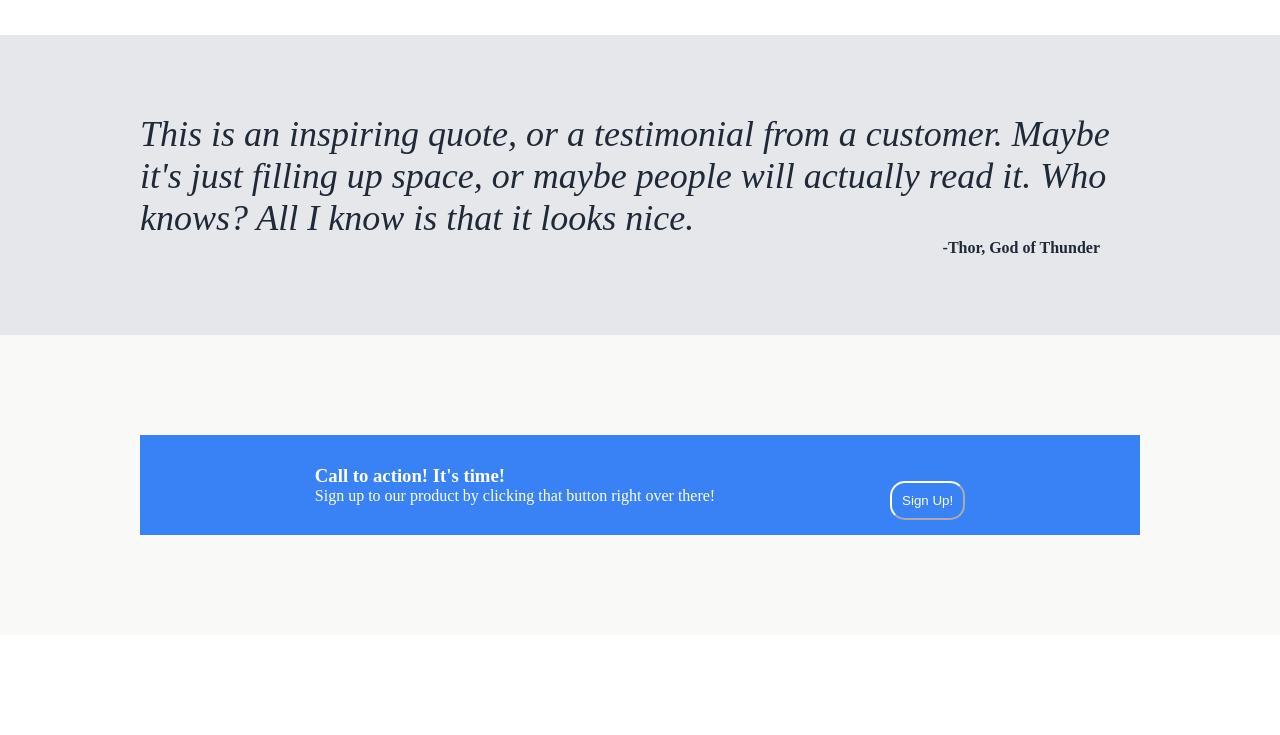
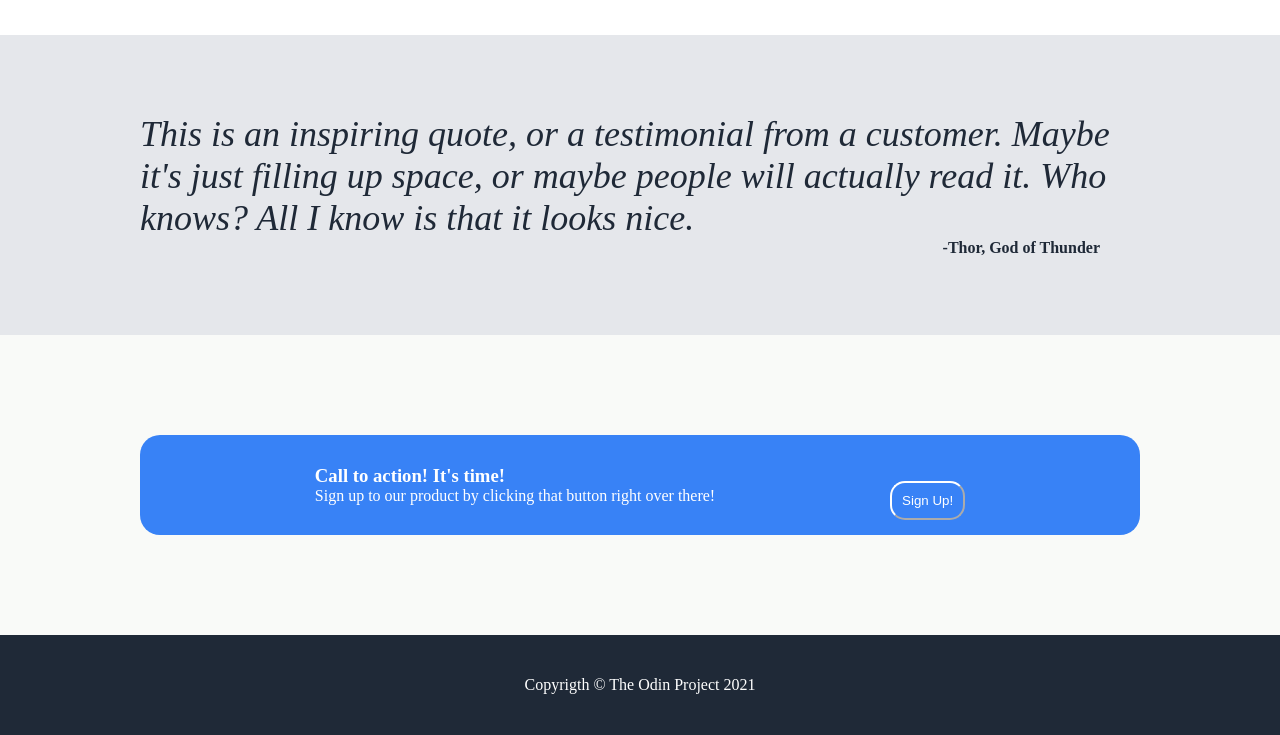
Before and after one commit to BogdanGabriel05/LandingPage, a plain HTML site: page index.html in a window 1280 px wide. Shown: the part 725-1460 px from the top of the page. Before the commit the page ends 1360 px from the top, so only its background shows below. Drawn offline with Linux system fonts and the light colour scheme.

Commit message:
Created the footer
Created the footer using nested divs and basic flex properties.

```diff
--- a/index.html
+++ b/index.html
@@ -87,6 +87,12 @@
         </div>
     </div>
 
+    <div class="footer-container">
+        <div class="footer">
+            <p class="p-footer">Copyrigth © The Odin Project 2021</p>
+        </div>
+    </div>
+
 
 
 
--- a/style.css
+++ b/style.css
@@ -168,6 +168,7 @@ h2 {
     display: flex;
     align-items: center;
     justify-content: space-evenly;
+    border-radius: 20px;
 }
 
 .h3-cta {
@@ -183,3 +184,24 @@ h2 {
     border-radius: 15px;
     border-color: white;
 }
+
+.footer-container {
+    background-color: #1F2937;
+    width: auto;
+    height: 100px;
+    display: flex;
+    justify-content: center;
+    align-items: center;
+}
+
+.footer {
+    width: 1000px;
+    height: 100px;
+    display: flex;
+    justify-content: center;
+    align-items: center;
+}
+
+.p-footer {
+    color: white;
+}
```
